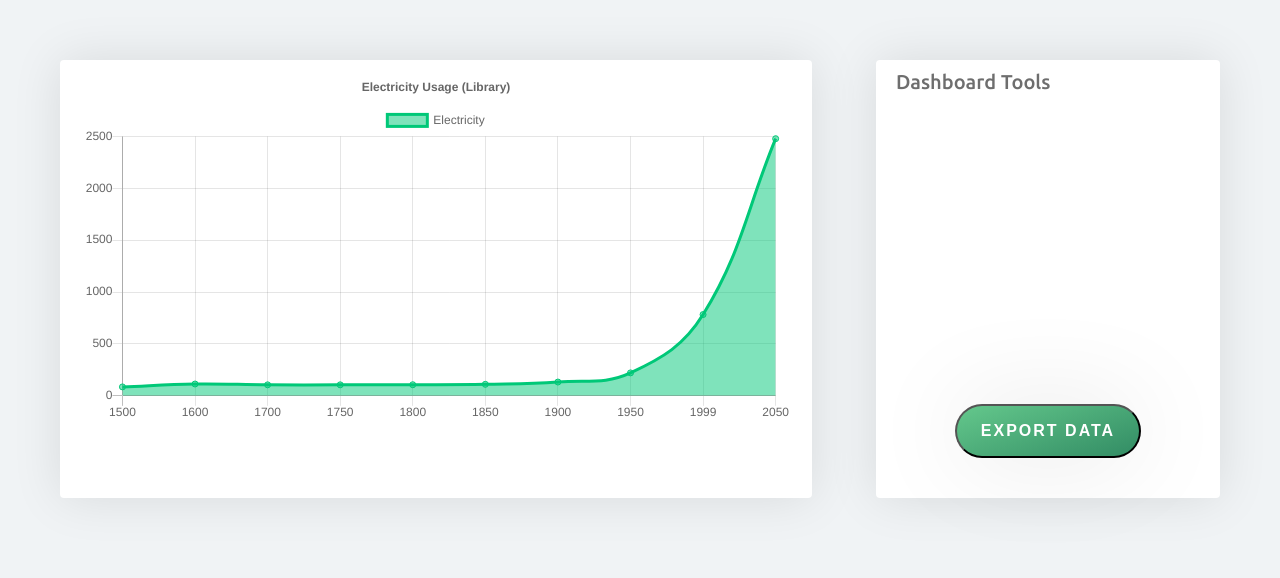
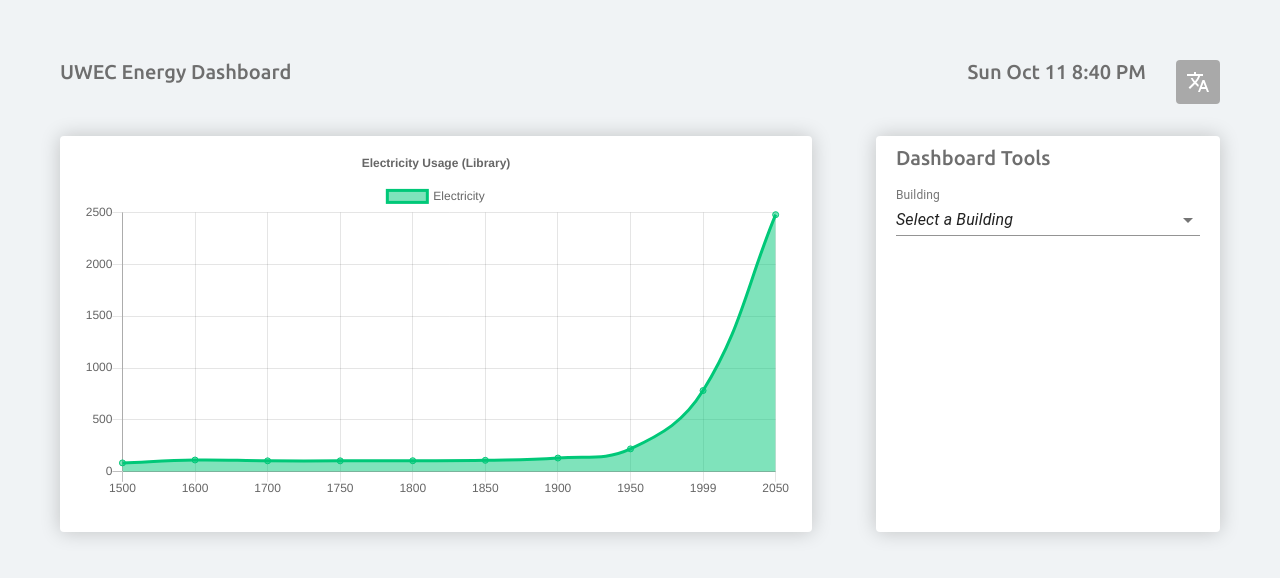
Before and after one commit to uwec-innovation-labs/energy-dashboard-frontend, a React (Create React App) app in the folder frontend/: page / in a window 1280 px wide. Shown: the top 578 px of the page. Built offline with nearby package versions, Linux system fonts and the light colour scheme.

Commit message:
UI improvements

```diff
--- a/frontend/src/App.css
+++ b/frontend/src/App.css
@@ -13,6 +13,15 @@ h1 {
   margin: 0;
 }
 
+h2 {
+  font-size: 16px;
+  font-weight: 500;
+  color: rgb(130, 130, 130);
+  padding: 0;
+  margin: 0;
+  margin-bottom: 10px;
+}
+
 button {
   padding-right: 1.5rem;
   padding-left: 1.5rem;
@@ -25,18 +34,46 @@ button {
   -webkit-font-smoothing: antialiased;
   -moz-osx-font-smoothing: grayscale;
   background-image: linear-gradient( 160deg, rgb(100, 200, 140), rgb(50, 140, 100) );
-  border-radius: 30px;
+  border-radius: 4px;
+  border: none;
   cursor: pointer;
   user-select: none;
-  box-shadow: 0 0 100px rgba(0,0,0,.1);
+  box-shadow: 0 0 20px rgba(0,0,0,.2);
   font-weight: 600;
-  margin: 10px 0px;
+  margin: 0px 0;
+  width: 100%;
+}
+
+.icon {
+  background-image: linear-gradient( 160deg, rgb(100, 200, 140), rgb(50, 140, 100) );
+  width: 60px;
+  height: 40px;
+  padding-top: 5px;
+  border-radius: 4px;
+  box-shadow: 0 0 20px rgba(0,0,0,.2);
+  float: left;
+  margin-right: 5px;
+}
+
+.icon-disabled {
+  background-image: linear-gradient( 160deg, rgb(107, 107, 107), rgb(82, 82, 82) );
+  width: 60px;
+  height: 40px;
+  padding-top: 5px;
+  border-radius: 4px;
+  box-shadow: 0 0 20px rgba(0,0,0,.2);
+  float: left;
+  margin-right: 5px;
+}
+
+.icon:hover {
+  cursor: pointer;
 }
 
 .paper {
   background-color: rgb(255,255,255);
   padding: 10px 20px;;
   border-radius: 4px;
-  box-shadow: 0 0 50px rgba(0,0,0,.1);
+  box-shadow: 0 0 20px rgba(0,0,0,.2);
   height: 100%;
 }
--- a/frontend/src/App.js
+++ b/frontend/src/App.js
@@ -1,4 +1,4 @@
-import React from 'react'
+import React, { useState } from 'react'
 import './App.css'
 import Grid from '@material-ui/core/Grid';
 
@@ -8,9 +8,28 @@ import Dropdown from './components/Atoms/Dropdown'
 import DateSelect from './components/Atoms/DateSelect'
 import IconButton from './components/Atoms/IconButton'
 
+import ElectricityIcon from '@material-ui/icons/FlashOn';
+import SolarIcon from '@material-ui/icons/Brightness5Outlined';
+import WaterIcon from '@material-ui/icons/Opacity';
+import TranslateIcon from '@material-ui/icons/Translate';
+
+import InputLabel from '@material-ui/core/InputLabel';
+import MenuItem from '@material-ui/core/MenuItem';
+import FormHelperText from '@material-ui/core/FormHelperText';
+import FormControl from '@material-ui/core/FormControl';
+import Select from '@material-ui/core/Select';
+
 function App() {
+  const [building, setBuilding] = useState('');
+
+  const handleBuildingChange = (event) => {
+    setBuilding(event.target.value)
+  }
+
   return (
     <>
+      <TranslateIcon style={{ fill: 'white', backgroundColor: 'darkgray', padding: '10px', marginLeft: '30px', borderRadius: '4px', float: 'right' }} />
+      <h1 style={{ marginBottom: '0px' }}>UWEC Energy Dashboard<span style={{ float: 'right' }}>Sun Oct 11 8:40 PM</span></h1>
       <Grid container spacing={8} style={{ height: '400px' }}>
         <Grid item xs={8}>
           <div className="paper">
@@ -19,10 +38,37 @@ function App() {
         </Grid>
         <Grid item xs={4}>
           <div className="paper">
-            <h1 style={{ marginBottom: '300px' }}>Dashboard Tools</h1>
-            <center>
-              <Button text="Export Data" />
-            </center>
+            <h1>Dashboard Tools</h1>
+            <br />
+            <FormControl style={{ width: '100%', marginBottom: '10px' }}>
+              <InputLabel shrink>Building</InputLabel>
+              <Select
+                value={building}
+                onChange={handleBuildingChange}
+                displayEmpty
+              >
+                <MenuItem value="">
+                  <em>Select a Building</em>
+                </MenuItem>
+                <MenuItem value={"Library"}>Library</MenuItem>
+              </Select>
+            </FormControl>
+            {building ? (<>
+              <h2>Energy Type</h2>
+              <IconButton Icon={ElectricityIcon} />
+              <IconButton Icon={SolarIcon} />
+              <IconButton Icon={WaterIcon} isDisabled={true} />
+              <br />
+              <br />
+              <br />
+              <h2>Functions</h2>
+              <center>
+                <Button text="Export Data" />
+              </center>
+            </>) :
+              ''
+            }
+
           </div>
         </Grid>
       </Grid>
--- a/frontend/src/components/Atoms/IconButton.js
+++ b/frontend/src/components/Atoms/IconButton.js
@@ -1,9 +1,13 @@
 import React from 'react'
 
-function IconButton() {
+function IconButton({ Icon, isDisabled }) {
     return (
         <>
-
+            <div className={isDisabled ? "icon-disabled" : "icon"}>
+                <center>
+                    <Icon fontSize="large" style={{ fill: "white" }} />
+                </center>
+            </div>
         </>
     )
 }
```
